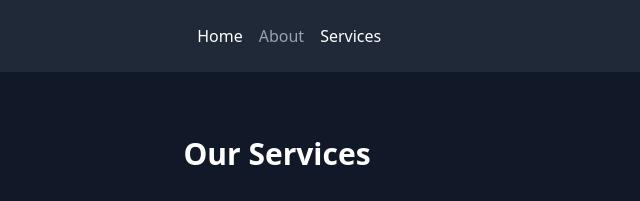
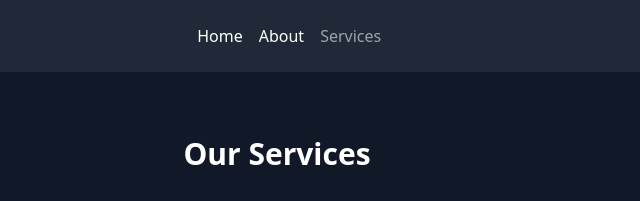
Before and after one commit to S0M3N/DBM, a plain HTML site: page service.html in a window 1280 px wide. Shown: the top 201 px of the page, 363-1003 px from the left. Drawn offline with nearby package versions, Linux system fonts and the light colour scheme.

Commit message:
Update service.html

```diff
--- a/service.html
+++ b/service.html
@@ -43,12 +43,12 @@
           >
           <a
             href="/about.html"
-            class="block text-gray-400 hover:text-gray-300 py-2 px-4"
+            class="block text-white hover:text-gray-300 py-2 px-4"
             >About</a
           >
           <a
             href="/service.html"
-            class="block text-white hover:text-gray-300 py-2 px-4"
+            class="block text-gray-400 hover:text-gray-300 py-2 px-4"
             >Services</a
           >
           <a href="#" class="block text-white hover:text-gray-300 py-2 px-4"
@@ -59,10 +59,8 @@
         <!-- Desktop menu items -->
         <div class="hidden md:flex space-x-4">
           <a href="/" class="text-white hover:text-gray-300">Home</a>
-          <a href="/about.html" class="text-gray-400 hover:text-gray-300"
-            >About</a
-          >
-          <a href="/service.html" class="text-white hover:text-gray-300"
+          <a href="/about.html" class="text-white hover:text-gray-300">About</a>
+          <a href="/service.html" class="text-gray-400 hover:text-gray-300"
             >Services</a
           >
         </div>
```
